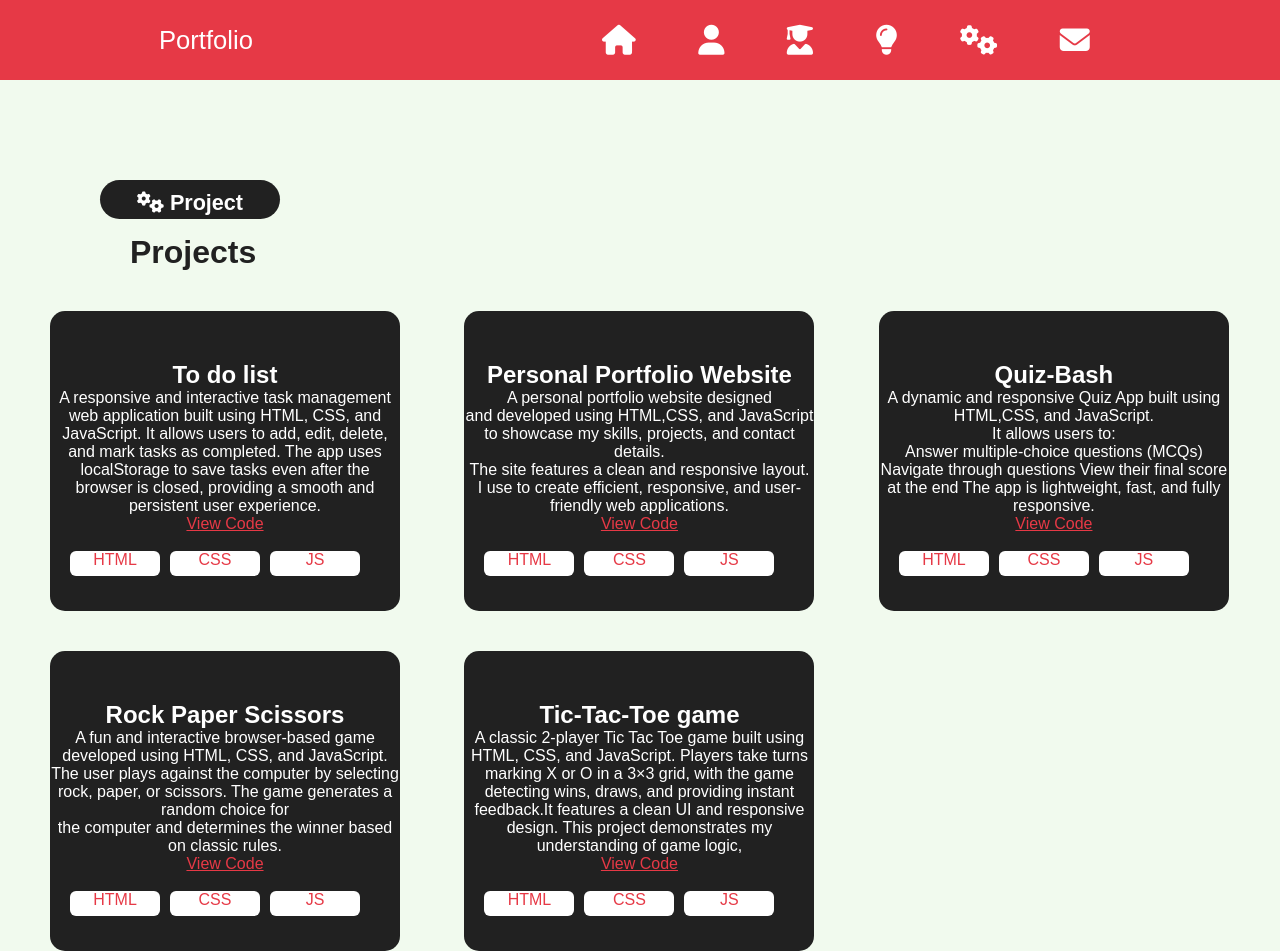
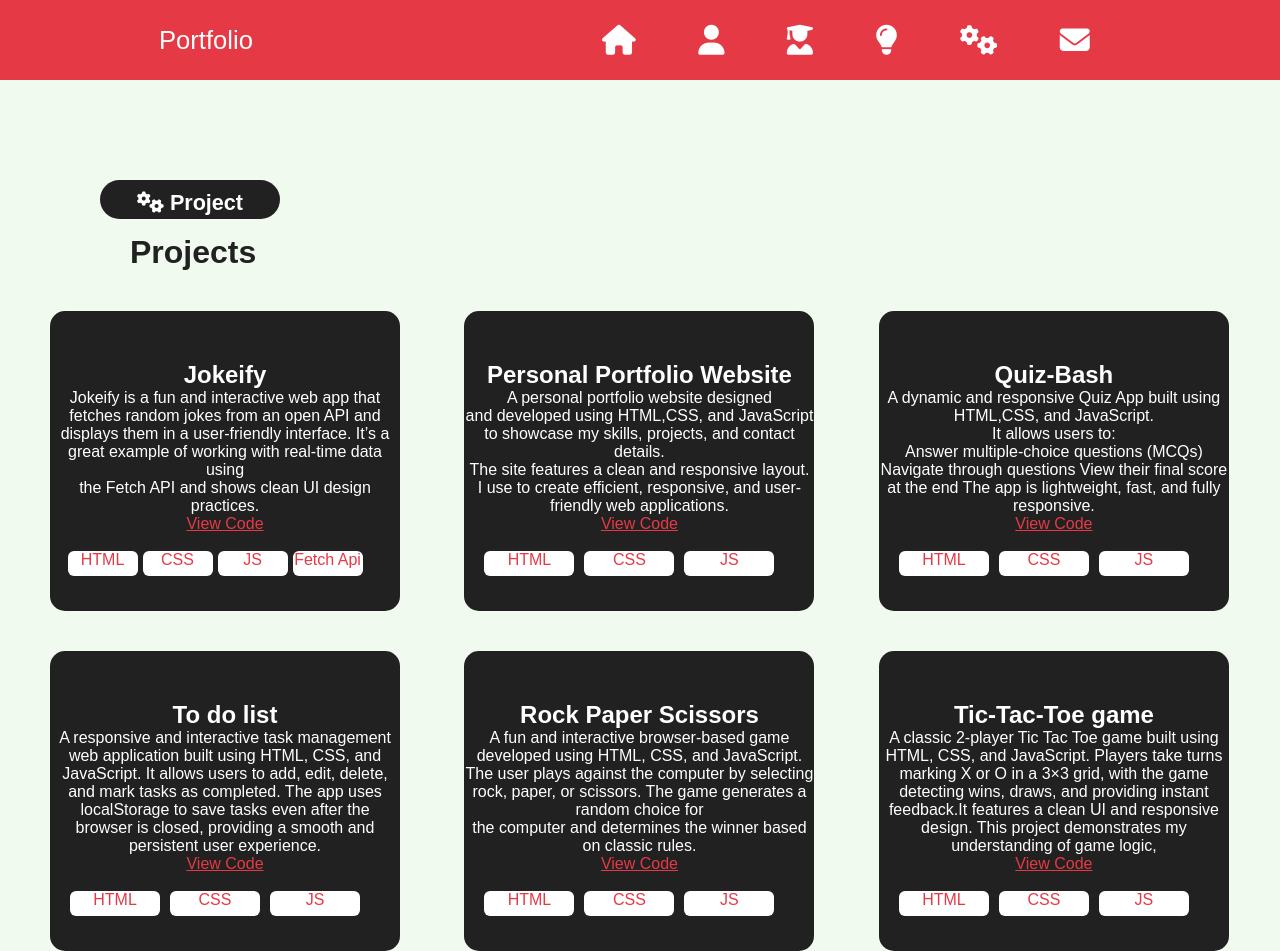
Before and after one commit to kanchankahar23/PORTFOLIO-website, a plain HTML site: page project.html in a window 1280 px wide. Drawn offline with Linux system fonts and the light colour scheme.

Commit message:
add more  project

```diff
--- a/project.html
+++ b/project.html
@@ -64,6 +64,9 @@
         border-radius: 6px;
         text-align: center;
     }
+    #Jokeify .techno{
+        width: 70px;
+    }
 </style>
 
 <body>
@@ -89,22 +92,18 @@
         </div>
         <h1>Projects</h1>
         <div class="container">
-
-
-            <div class="project-card">
-                <h2>To do list</h2>
-                <div>
-                    <p>A responsive and interactive task management web application built using HTML, CSS, and</p>
-                    <P> JavaScript. It allows users to add, edit, delete, and mark tasks as completed. The app uses</P>
-                    <P>localStorage to save tasks even after the browser is closed, providing a smooth and persistent
-                        user experience. </p>
-                </div>
-                <a href="https://github.com/kanchankahar23/BASIC-WEB-PROJECT/tree/main/TO%20DO%20LIST"
-                    target="_blank">View Code</a>
+            <div class="project-card" id="Jokeify">
+                <h2>Jokeify </h2>
+                <p>Jokeify is a fun and interactive web app that fetches random jokes from an open API and displays them
+                    in a user-friendly interface. It’s a great example of working with real-time data using </p><p>the Fetch
+                    API and shows clean UI design practices. </p>
+                <a href="https://github.com/kanchankahar23/Jokeify" target="_blank">View Code</a>
                 <div class="techno-box">
                     <div class="techno">HTML</div>
                     <div class="techno">CSS</div>
                     <div class="techno">JS</div>
+                    <div class="techno">Fetch Api</div>
+
 
                 </div>
             </div>
@@ -130,7 +129,8 @@
                     <div>
                         <p>A dynamic and responsive Quiz App built using HTML,CSS, and JavaScript.</p>
                         <p> It allows users to:</p>
-                    <p>Answer multiple-choice questions (MCQs) Navigate through questions View their final score at the
+                        <p>Answer multiple-choice questions (MCQs) Navigate through questions View their final score at
+                            the
                             end The app is lightweight, fast, and fully responsive.</p>
                     </div>
                     <a href="https://github.com/kanchankahar23/QUIZ-App" target="_blank">View Code</a>
@@ -142,9 +142,30 @@
                     </div>
                 </div>
                 <div class="project-card">
+                    <h2>To do list</h2>
+                    <div>
+                        <p>A responsive and interactive task management web application built using HTML, CSS, and</p>
+                        <P> JavaScript. It allows users to add, edit, delete, and mark tasks as completed. The app uses
+                        </P>
+                        <P>localStorage to save tasks even after the browser is closed, providing a smooth and
+                            persistent
+                            user experience. </p>
+                    </div>
+                    <a href="https://github.com/kanchankahar23/BASIC-WEB-PROJECT/tree/main/TO%20DO%20LIST"
+                        target="_blank">View Code</a>
+                    <div class="techno-box">
+                        <div class="techno">HTML</div>
+                        <div class="techno">CSS</div>
+                        <div class="techno">JS</div>
+
+                    </div>
+                </div>
+                <div class="project-card">
                     <h2>Rock Paper Scissors</h2>
-                <P>A fun and interactive browser-based game developed using HTML, CSS, and JavaScript. The user plays
-                    against the computer by selecting rock, paper, or scissors. The game generates a random choice for
+                    <P>A fun and interactive browser-based game developed using HTML, CSS, and JavaScript. The user
+                        plays
+                        against the computer by selecting rock, paper, or scissors. The game generates a random choice
+                        for
                     </P>
                     <p>the computer and determines the winner based on classic rules. </P>
                     <a href="https://github.com/kanchankahar23/Rock-Peper-Scissors-game" target="_blank">View Code</a>
@@ -155,9 +176,11 @@
 
                     </div>
                 </div>
+
                 <div class="project-card">
                     <h2>Tic-Tac-Toe game </h2>
-                <p>A classic 2-player Tic Tac Toe game built using HTML, CSS, and JavaScript. Players take turns marking
+                    <p>A classic 2-player Tic Tac Toe game built using HTML, CSS, and JavaScript. Players take turns
+                        marking
                         X or O in a 3×3 grid, with the game detecting wins, draws, and providing instant feedback.It
                         features a clean UI and responsive design. This project demonstrates my understanding of game
                         logic, </p>
```
Also changed, not shown: index.html (+3 -3 lines). Lines whose indentation alone changed are shown as unchanged.
